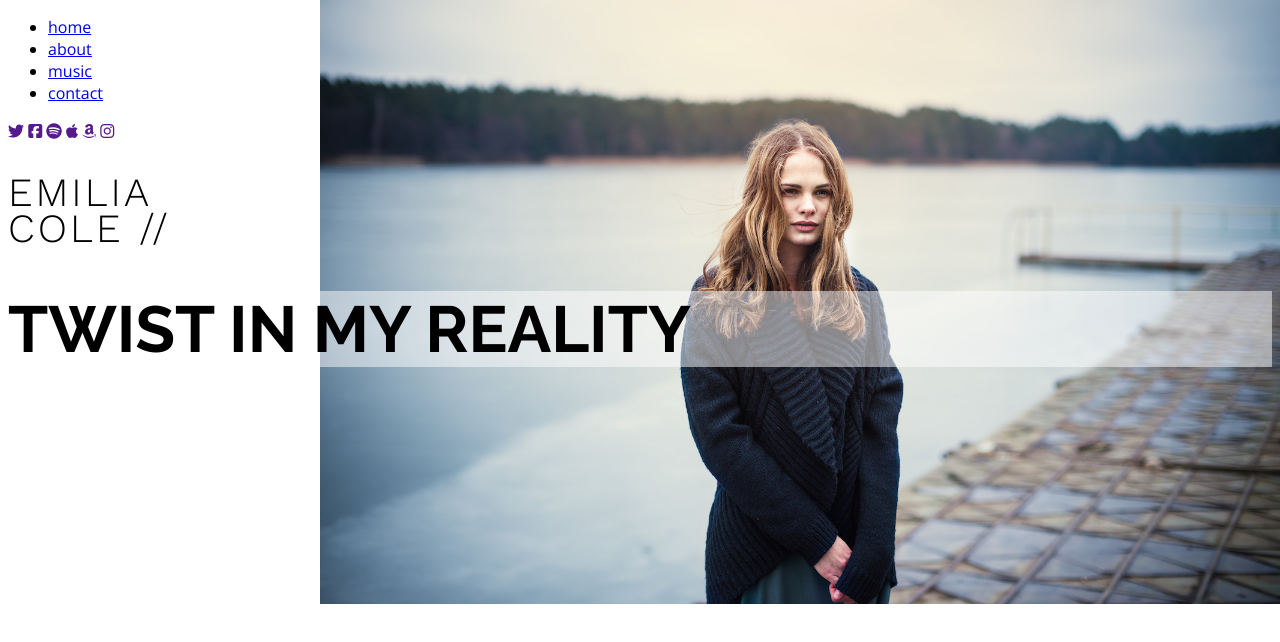
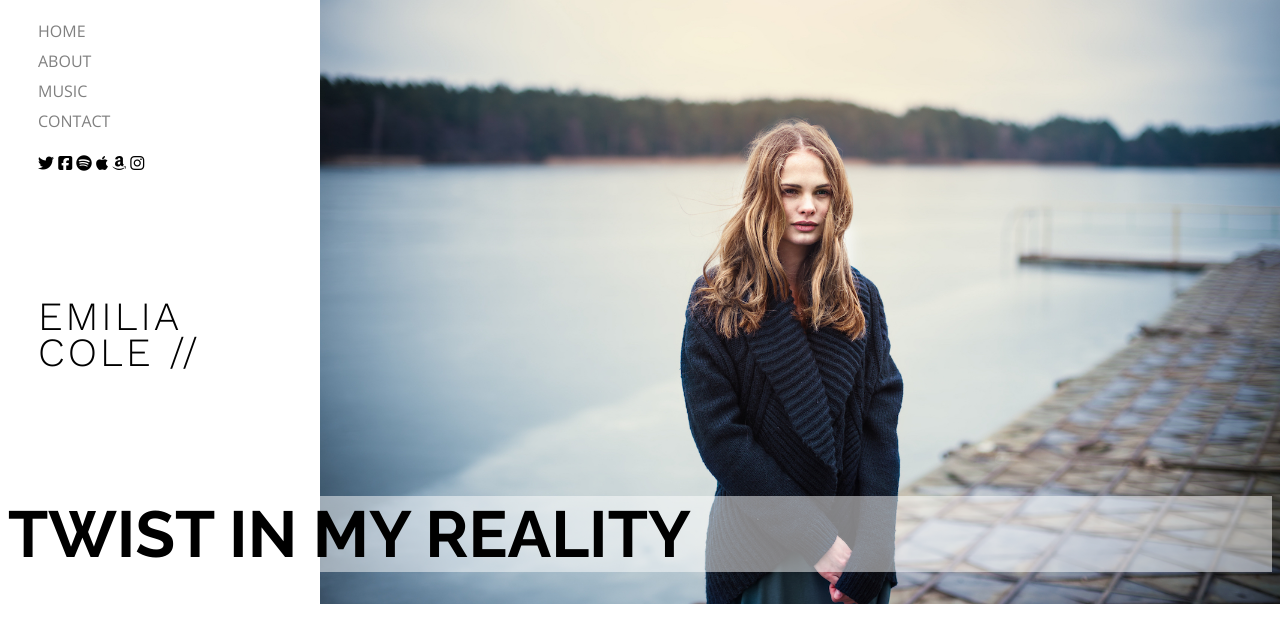
Before and after one commit to Comision22Formar/emiliaCole, a website: page views/home.html in a window 1280 px wide. Drawn offline with nearby package versions, Linux system fonts and the light colour scheme.

Commit message:
feat: home done!

```diff
--- a/public/css/about.css
+++ b/public/css/about.css
@@ -0,0 +1,3 @@
+body.about {
+    background-color: blue;
+}
--- a/public/css/general.css
+++ b/public/css/general.css
@@ -14,3 +14,15 @@ h1 {
     font-weight: 700;
     font-size: 65px;
 }
+
+ul li {
+    list-style: none;
+}
+
+a {
+    text-decoration: none;
+}
+
+ul {
+    padding-left: 0;
+}
--- /dev/null
+++ b/public/css/header.css
@@ -0,0 +1,17 @@
+.header__nav--menu a {
+    text-transform: uppercase;
+    line-height: 30px;
+    color: gray;
+}
+
+.header__nav--redes a {
+    color: black;
+}
+
+.header--vertical{
+    margin-left: 30px;
+}
+
+.header--horizontal{
+
+}
--- a/public/css/home.css
+++ b/public/css/home.css
@@ -16,6 +16,9 @@ body.home{
     letter-spacing: 3px;
     font-weight: 300;
     font-size: 40px;
+    margin-left: 30px;
+    margin-top: 125px;
+    margin-bottom: 125px;
 }
 
 .home__main h1 {
--- a/public/css/styles.css
+++ b/public/css/styles.css
@@ -1,5 +1,6 @@
 @import url('https://fonts.googleapis.com/css2?family=Open+Sans&family=Raleway:wght@400;700&family=Work+Sans:wght@300;400&display=swap');
 @import './general.css';
+@import './header.css';
 @import './about.css';
 @import './contact.css';
 @import './home.css';
--- a/views/home.html
+++ b/views/home.html
@@ -6,13 +6,10 @@
     <title>Home | Emilia Cole</title>
     <script src="https://kit.fontawesome.com/dab99d869d.js" crossorigin="anonymous"></script>
     <link rel="stylesheet" href="/css/styles.css">
-    <style>
-        @import url('https://fonts.googleapis.com/css2?family=Open+Sans&family=Raleway:wght@400;700&family=Work+Sans:wght@300;400&display=swap');
-      </style>
 </head>
 <body class="home">
-    <header>
-        <nav>
+    <header class="header--vertical">
+        <nav class="header__nav--menu">
             <ul>
                 <li><a href="/">home</a></li>
                 <li><a href="/about">about</a></li>
@@ -20,7 +17,7 @@
                 <li><a href="/contact">contact</a></li>
             </ul>
         </nav>
-        <nav>
+        <nav class="header__nav--redes">
             <a href=""><i class="fa-brands fa-twitter"></i></a>
             <a href=""><i class="fa-brands fa-square-facebook"></i></a>
             <a href=""><i class="fa-brands fa-spotify"></i></a>
```
Also changed, not shown: views/about.html (+3 -3 lines), views/contact.html (+3 -3 lines), views/music.html (+3 -3 lines).
